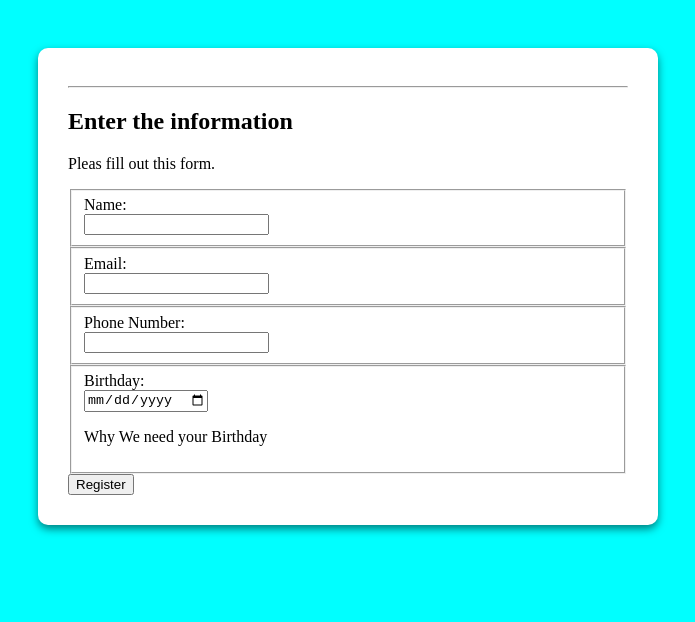
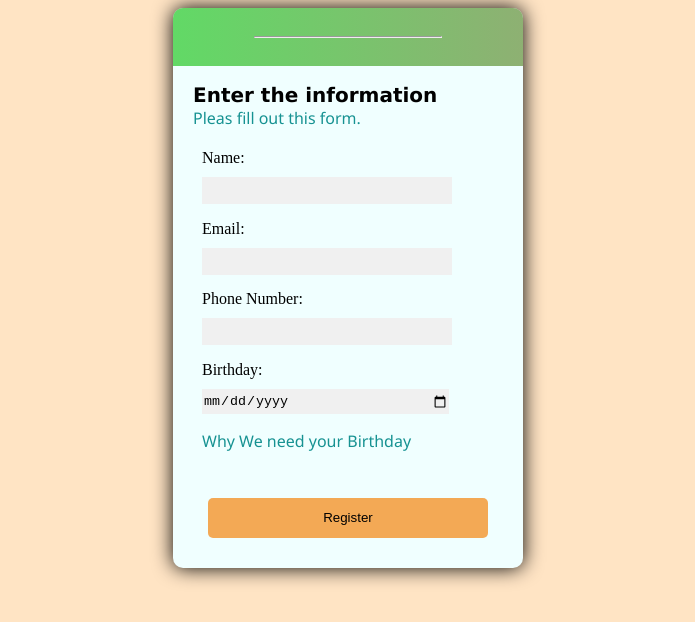
Before and after one commit to AdarshaMajhi/form, a plain HTML site: page index.html in a window 1280 px wide. Shown: the whole page, without its empty margins (292-987 px from the left). Drawn offline with Linux system fonts and the light colour scheme.

Commit message:
Update styles.css

```diff
--- a/styles.css
+++ b/styles.css
@@ -1,14 +1,81 @@
-body{
-    background-color: aqua;
-    padding: 40px;
+body {
+  background-color: bisque;
+}
+
+.container {
+  background-color: azure;
+  max-width: 350px;
+  min-width:350px;
+  height: auto;
+  margin: auto;
+  border-radius: 10px;
+  overflow: hidden;
+  box-shadow: 0 0  20px black;
+}
+
+.line {
+  background: linear-gradient(
+    90deg,
+    rgba(37, 201, 37, 0.7),
+    rgba(100, 143, 55, 0.7)
+  );
+  padding: 20px;
 
 }
 
-.container{
-    width: 560px;
-    background-color: rgb(255, 255, 255);
-    margin: auto;
-    box-shadow:0 4px 8px rgba(0, 0, 0, 0.5);
-    padding: 30px;
-    border-radius: 10px;
+hr {
+  width: 60%;
+  text-align: left;
+  align-items: flex-start;
 }
+
+.head-text {
+  font-family: "Lucida Sans", "Lucida Sans Regular", "Lucida Grande",
+    "Lucida Sans Unicode", Geneva, Verdana, sans-serif;
+  font-size: 20px;
+  margin-bottom: 0;
+  padding-bottom: 0;
+  margin-left: 20px;
+}
+
+.head-description {
+  margin-top: 0;
+  padding-top: 0;
+  margin-bottom: 0;
+  margin-left: 20px;
+  font-family: "Segoe UI", Tahoma, Geneva, Verdana, sans-serif;
+  color: rgb(22, 146, 146);
+}
+
+form {
+  margin-top: 15px;
+  padding-bottom: 20px;
+  margin-left: 15px;
+}
+
+fieldset {
+  border: 0;
+}
+
+input {
+  width: 80%;
+  height: 25px;
+  margin-top: 10px;
+  border: 0px;
+  background-color: rgb(240, 240, 240);
+}
+
+.reason{
+    font-family: 'Segoe UI', Tahoma, Geneva, Verdana, sans-serif;
+    color: rgb(22, 146, 146);
+}
+
+.btn{
+    width: 80%;
+    height: 40px;
+    background-color: rgba(245, 133, 13, .7);
+    margin: 0px 0px 30px 35px;
+    border: none;
+    border-radius: 5px;
+    text-align: center;
+}
```
